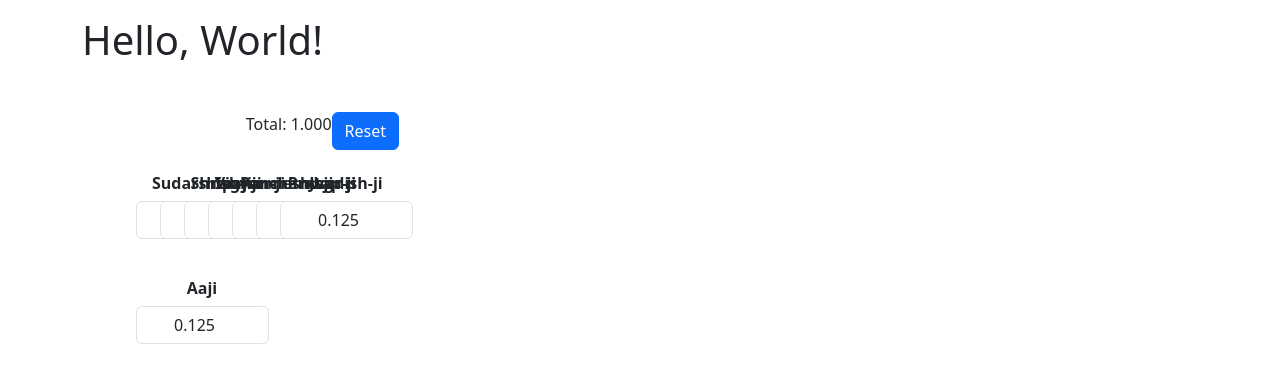
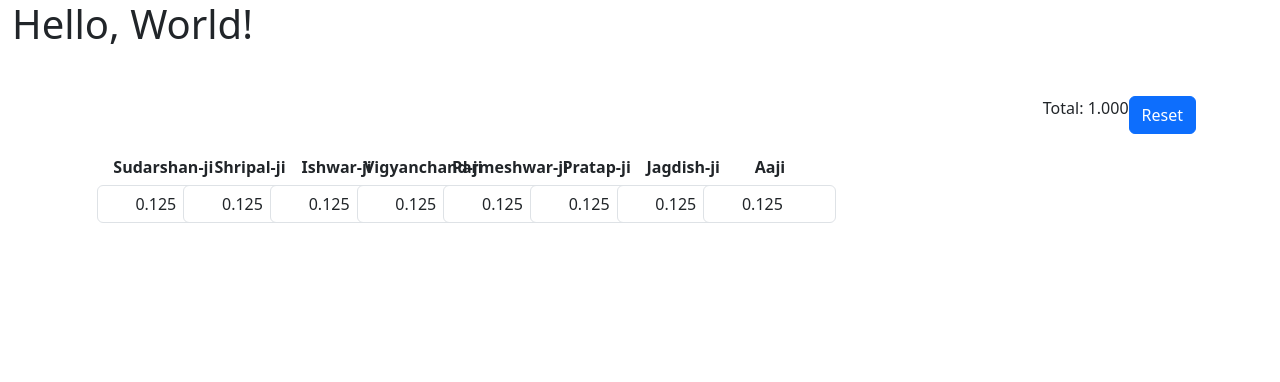
Before and after one commit to zarir-engineer/partition-tree-app, a Next.js app: page / in a window 1280 px wide. Shown: the top 382 px of the page. Built offline with nearby package versions, Linux system fonts and the light colour scheme.

Commit message:
Update layout.tsx

```diff
--- a/app/layout.tsx
+++ b/app/layout.tsx
@@ -6,12 +6,8 @@ export default function RootLayout({ children }: { children: ReactNode }) {
   return (
     <html lang="en">
       <body>
-        <div className="container">
-          <div className="row">
-            <div className="col-12">
-              {children}
-            </div>
-          </div>
+        <div className="container-fluid">
+            <div>{children}</div>
         </div>
       </body>
     </html>
```
